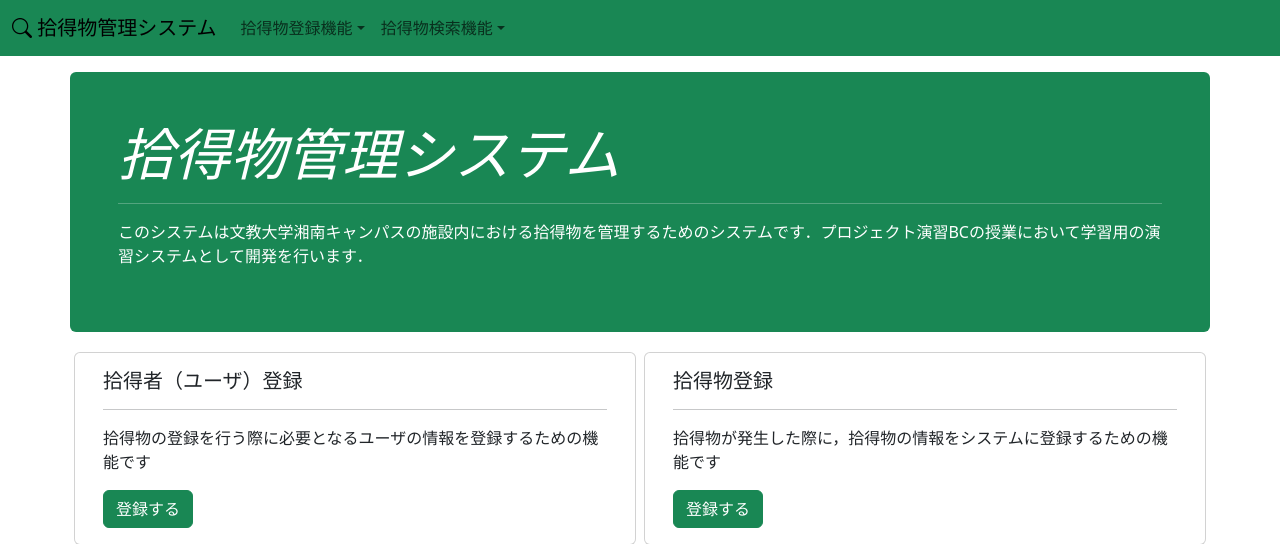
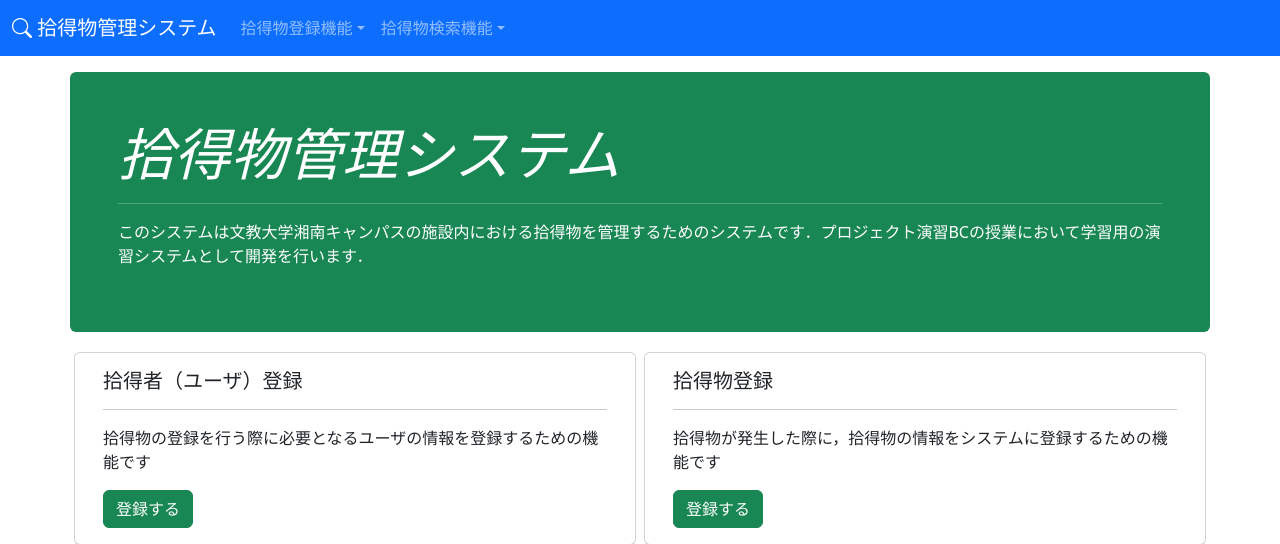
Before and after one commit to Takano1004/project-B, a Flask app: page / in a window 1280 px wide. Shown: the top 544 px of the page. Run offline with Flask 3, Linux system fonts and the light colour scheme.

Commit message:
Update base.html

```diff
--- a/7回目プログラム/templates/base.html
+++ b/7回目プログラム/templates/base.html
@@ -16,7 +16,7 @@
 <body>
     {% block header %}
     <header>
-        <nav class="navbar navbar-expand-lg navbar-info bg-success">
+        <nav class="navbar navbar-expand-lg navbar-dark bg-primary">
             <div class="container-fluid">
               {% block pagelogo %}
               <a class="navbar-brand" href="/"><i class="bi bi-search"></i> 拾得物管理システム</a>
```
